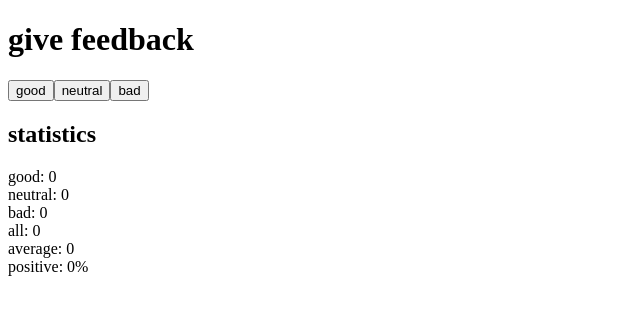
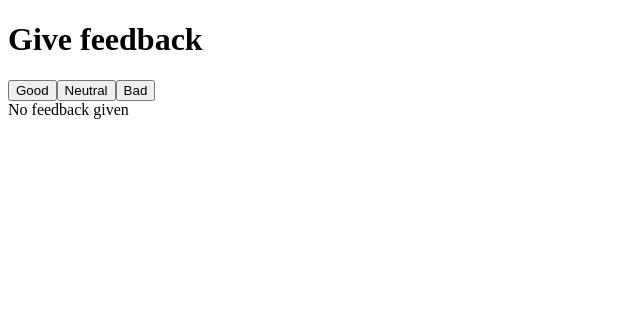
Before and after one commit to PatioK/TrzecieRepoReact, a React (Vite) app: page / in a window 1280 px wide. Shown: the top 314 px of the page, without its empty margins (0-640 px from the left). Built offline with nearby package versions, Linux system fonts and the light colour scheme.

Commit message:
zadanie 1.8

```diff
--- a/src/App.jsx
+++ b/src/App.jsx
@@ -1,4 +1,36 @@
 import { useState } from 'react'
+
+const Statistics = (props) => {
+  const { good, neutral, bad } = props
+  const all = good + neutral + bad
+
+  if (all === 0) {
+    return <div>No feedback given</div>
+  }
+
+  const average = (good - bad) / all
+  const positive = (good / all) * 100
+
+  return (
+    <div>
+      <h2>Statistics</h2>
+      <table>
+        <tbody>
+          <tr><td>Good:</td><td>{good}</td></tr>
+          <tr><td>Neutral:</td><td>{neutral}</td></tr>
+          <tr><td>Bad:</td><td>{bad}</td></tr>
+          <tr><td>All:</td><td>{all}</td></tr>
+          <tr><td>Average:</td><td>{average.toFixed(2)}</td></tr>
+          <tr><td>Positive:</td><td>{positive.toFixed(2)} %</td></tr>
+        </tbody>
+      </table>
+    </div>
+  )
+}
+
+const Button = ({ onClick, text }) => (
+  <button onClick={onClick}>{text}</button>
+)
 
 const App = () => {
   const [good, setGood] = useState(0)
@@ -9,28 +41,14 @@ const App = () => {
   const handleNeutral = () => setNeutral(neutral + 1)
   const handleBad = () => setBad(bad + 1)
 
-  const total = good + neutral + bad
-  const average = total === 0
-    ? 0
-    : (good * 1 + bad * -1) / total
-  const positivePercentage = total === 0
-    ? '0%'
-    : `${(good / total * 100).toFixed(1)}%`
-
   return (
     <div>
-      <h1>give feedback</h1>
-      <button onClick={handleGood}>good</button>
-      <button onClick={handleNeutral}>neutral</button>
-      <button onClick={handleBad}>bad</button>
+      <h1>Give feedback</h1>
+      <Button onClick={handleGood} text="Good" />
+      <Button onClick={handleNeutral} text="Neutral" />
+      <Button onClick={handleBad} text="Bad" />
 
-      <h2>statistics</h2>
-      <div>good: {good}</div>
-      <div>neutral: {neutral}</div>
-      <div>bad: {bad}</div>
-      <div>all: {total}</div>
-      <div>average: {average}</div>
-      <div>positive: {positivePercentage}</div>
+      <Statistics good={good} neutral={neutral} bad={bad} />
     </div>
   )
 }
```
